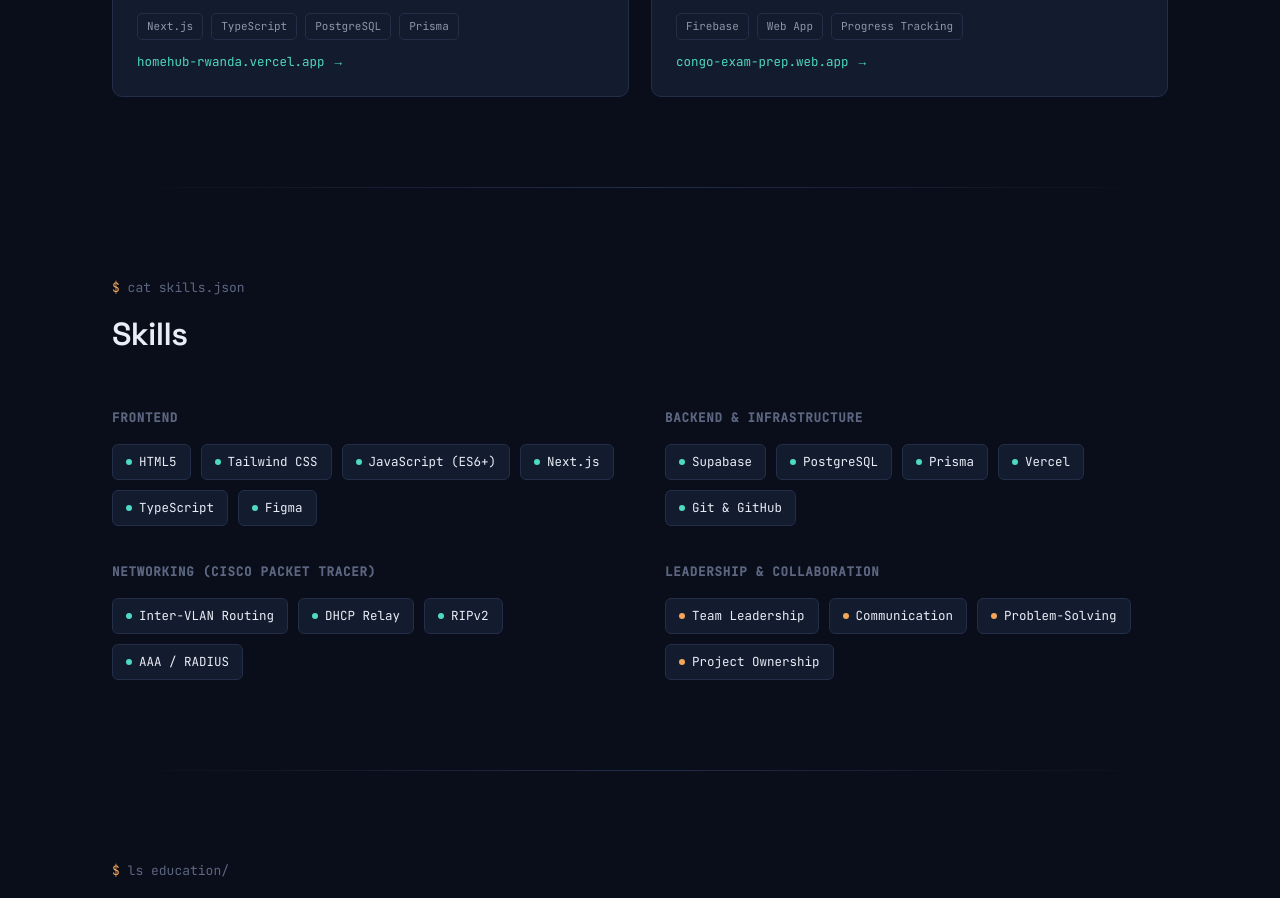
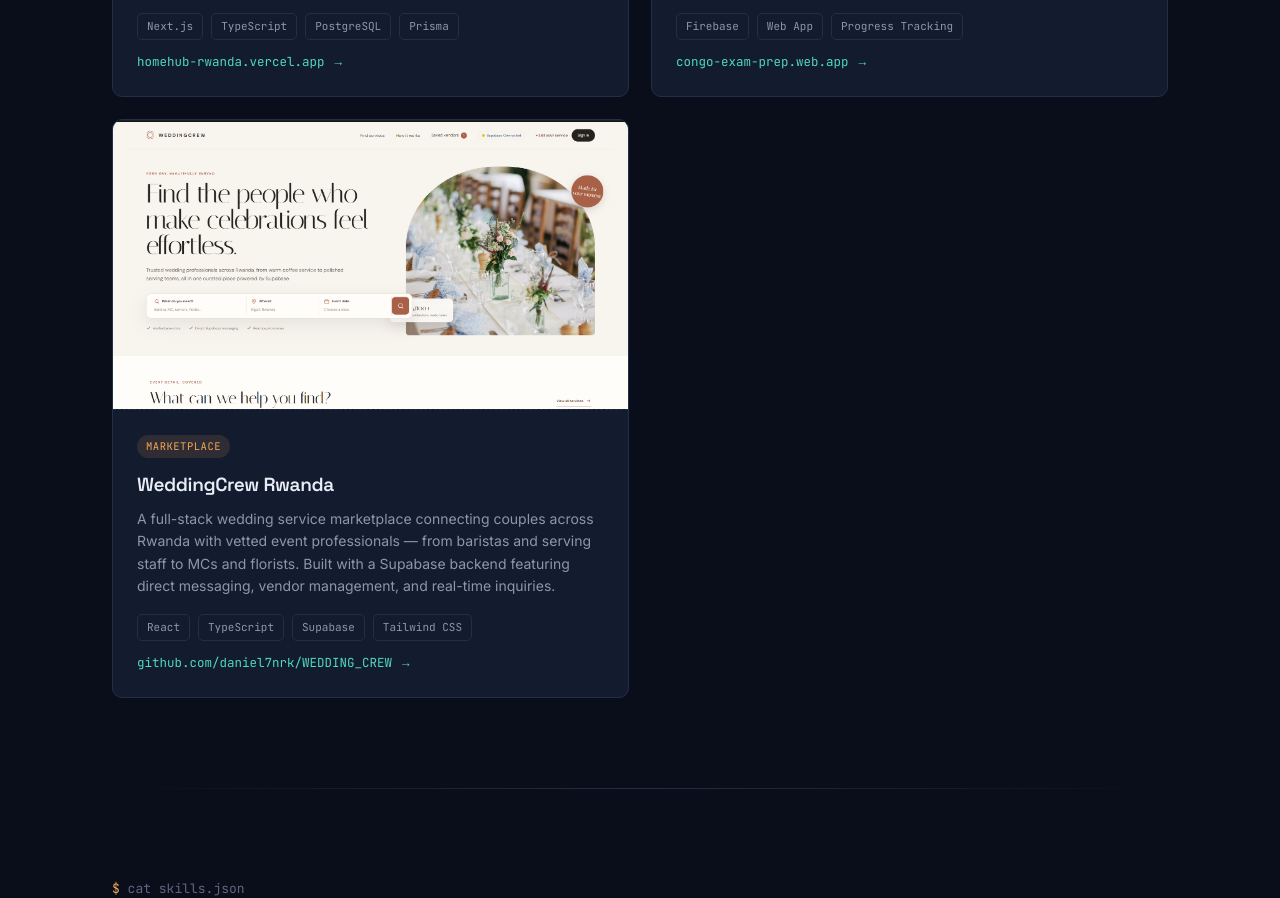
Before and after one commit to daniel7nrk/potfolio, a plain HTML site: page index.html in a window 1280 px wide. Shown: the part 3659-4557 px from the top of the page. Drawn offline with Linux system fonts and the light colour scheme.

Commit message:
Add WeddingCrew Rwanda to projects section

```diff
--- a/index.html
+++ b/index.html
@@ -147,7 +147,7 @@
     <div class="section-head reveal">
       <div class="eyebrow mono">ls -la projects/</div>
       <h2>Selected Projects</h2>
-      <p>Independent builds spanning healthcare access, food delivery, and property tech.</p>
+      <p>Independent builds spanning healthcare access, food delivery, property tech, and event marketplaces.</p>
     </div>
     <div class="proj-grid reveal">
 
@@ -200,6 +200,19 @@
           <p>A web platform for students preparing for the EXETAT national exams, offering real past questions with detailed corrections and explanations, plus progress tracking so students can see where they're improving.</p>
           <div class="stack"><span>Firebase</span><span>Web App</span><span>Progress Tracking</span></div>
           <div class="stack" style="margin-top:12px;"><a href="https://congo-exam-prep.web.app/" target="_blank" rel="noopener" style="color:var(--teal); font-family:'JetBrains Mono'; font-size:12.5px;">congo-exam-prep.web.app →</a></div>
+        </div>
+      </div>
+
+      <div class="proj-card">
+        <div class="proj-thumb">
+          <img src="assets/weddingcrew.png" alt="WeddingCrew Rwanda" class="proj-img">
+        </div>
+        <div class="proj-body">
+          <span class="proj-tag">Marketplace</span>
+          <h3>WeddingCrew Rwanda</h3>
+          <p>A full-stack wedding service marketplace connecting couples across Rwanda with vetted event professionals — from baristas and serving staff to MCs and florists. Built with a Supabase backend featuring direct messaging, vendor management, and real-time inquiries.</p>
+          <div class="stack"><span>React</span><span>TypeScript</span><span>Supabase</span><span>Tailwind CSS</span></div>
+          <div class="stack" style="margin-top:12px;"><a href="https://github.com/daniel7nrk/WEDDING_CREW" target="_blank" rel="noopener" style="color:var(--teal); font-family:'JetBrains Mono'; font-size:12.5px;">github.com/daniel7nrk/WEDDING_CREW →</a></div>
         </div>
       </div>
 
```
Also changed, not shown: assets/weddingcrew.png (added).
